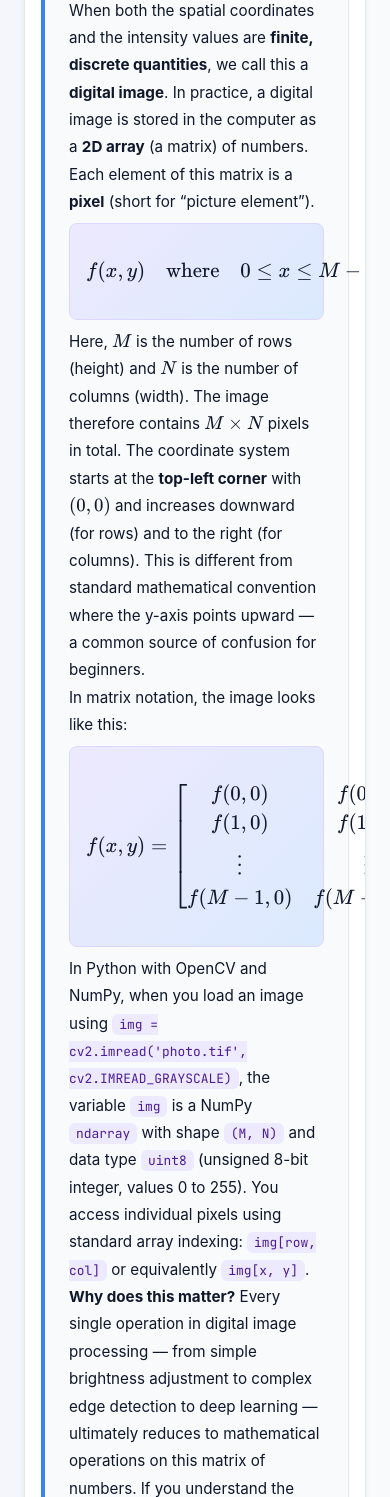
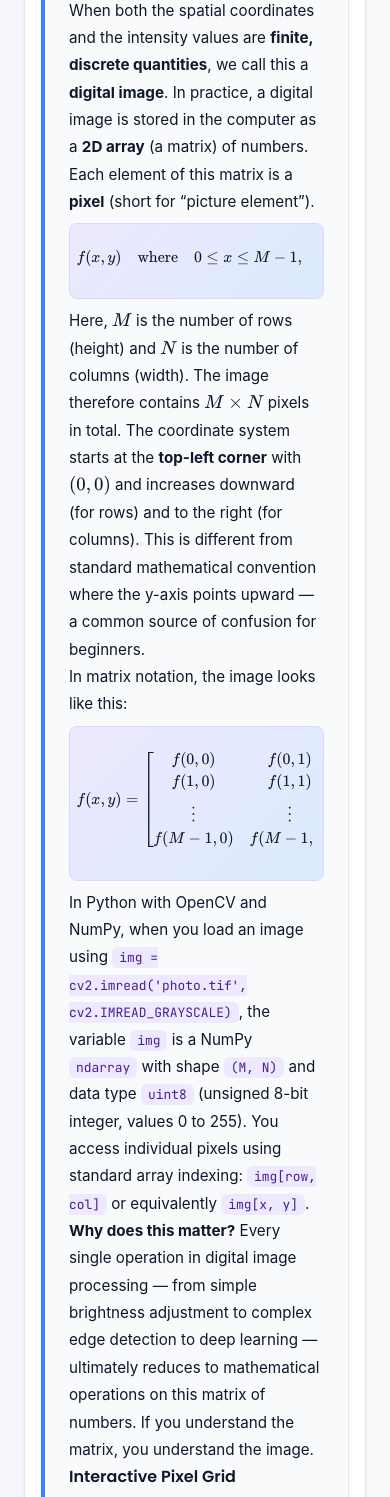
Before and after one commit to divyamohan1993/dip-practical, a Flask app: page / in a window 390 px wide. Shown: the part 1575-3072 px from the top of the page. Run offline with Flask 3, Linux system fonts and the light colour scheme; some libraries are stand-ins or nearby versions.

Commit message:
Fix MathJax formulas overflowing on mobile screens
Add overflow-x: auto to .math-formula containers and mjx-container
elements, with reduced font sizes at 768px and 480px breakpoints.

Co-Authored-By: Claude Opus 4.6 <noreply@anthropic.com>

```diff
--- a/app/static/css/style.css
+++ b/app/static/css/style.css
@@ -412,6 +412,23 @@ body {
     background: linear-gradient(135deg, var(--primary-100), var(--secondary-100));
     border-radius: var(--radius-md);
     border: 1px solid var(--primary-200);
+    overflow-x: auto;
+    -webkit-overflow-scrolling: touch;
+    max-width: 100%;
+}
+
+/* MathJax rendered containers */
+.math-formula mjx-container {
+    max-width: 100% !important;
+    overflow-x: auto !important;
+    overflow-y: hidden !important;
+    display: inline-block !important;
+}
+
+mjx-container {
+    max-width: 100% !important;
+    overflow-x: auto !important;
+    overflow-y: hidden !important;
 }
 
 /* ---------- Image Gallery ---------- */
@@ -1161,6 +1178,7 @@ body {
     .stats-grid { grid-template-columns: repeat(2, 1fr); }
     .pair-selector { flex-direction: column; }
     .tabs { flex-wrap: wrap; }
+    .math-formula { font-size: 0.9rem; padding: 0.75rem 0.5rem; }
 }
 
 @media (max-width: 480px) {
@@ -1170,6 +1188,7 @@ body {
     .image-gallery { grid-template-columns: repeat(2, 1fr); }
     .tabs { flex-direction: column; }
     .tab-btn { text-align: center; }
+    .math-formula { font-size: 0.8rem; padding: 0.6rem 0.4rem; }
 }
 
 /* ---------- Utility ---------- */
--- a/app/templates/index.html
+++ b/app/templates/index.html
@@ -17,7 +17,7 @@
     <script id="MathJax-script" async src="https://cdn.jsdelivr.net/npm/mathjax@3/es5/tex-mml-chtml.js"></script>
 
     <!-- Application CSS -->
-    <link rel="stylesheet" href="{{ url_for('static', filename='css/style.css') }}?v=3">
+    <link rel="stylesheet" href="{{ url_for('static', filename='css/style.css') }}?v=4">
     <style>
         :root {
             --font-serif: 'Playfair Display', Georgia, serif;
```
